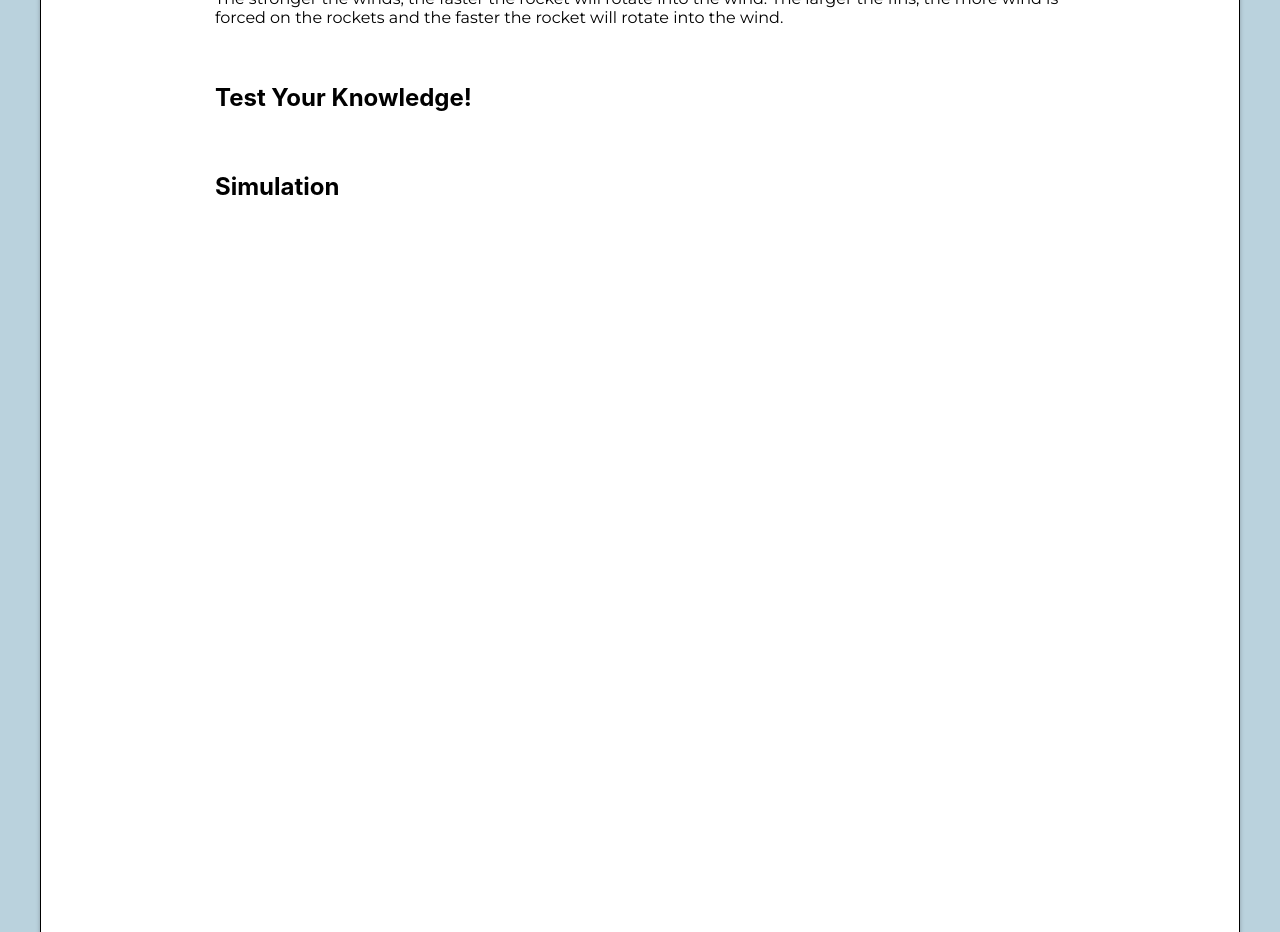
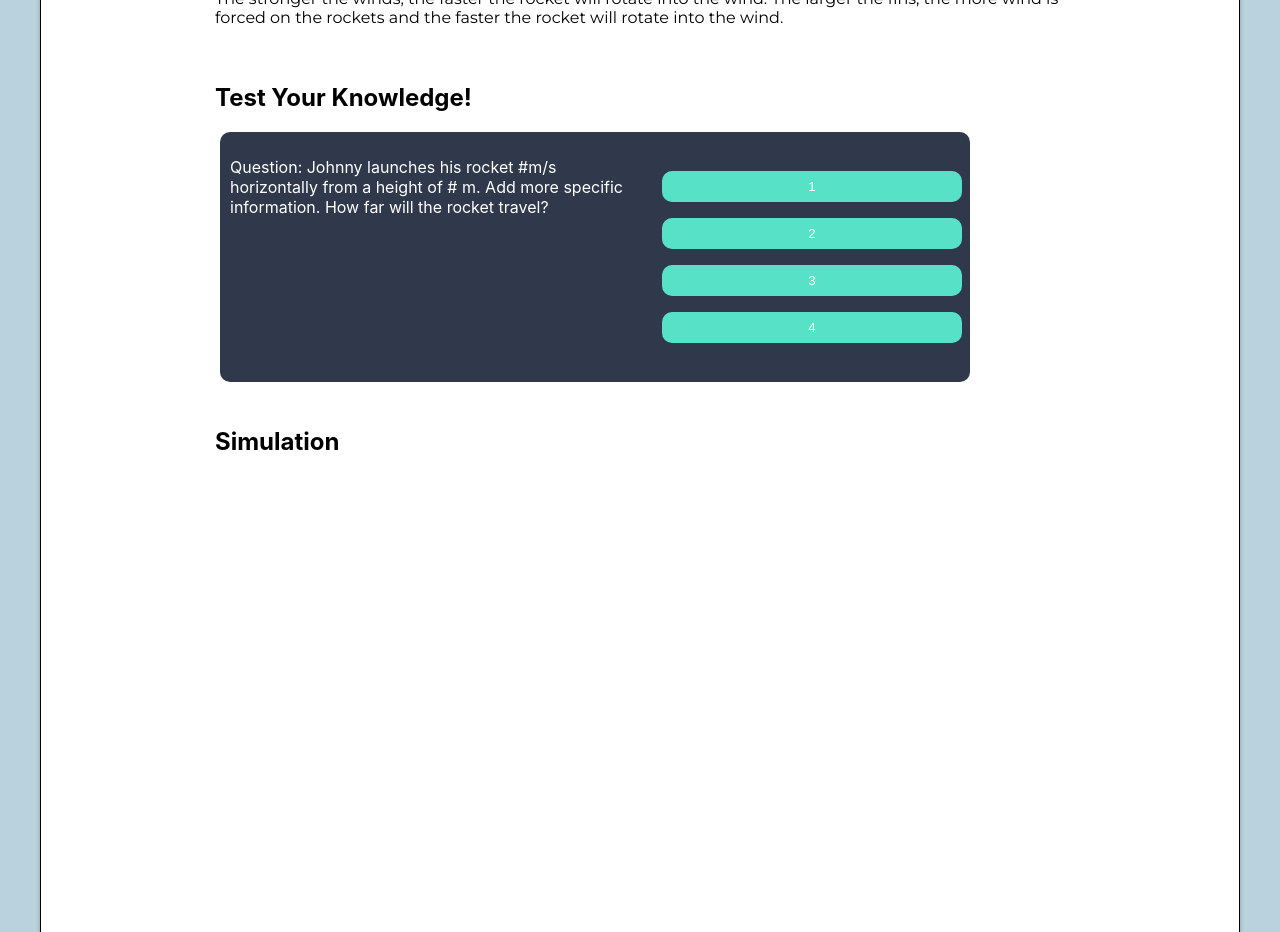
Before and after one commit to autrydev/rocket_react_page, a React (Create React App) app: page / in a window 1280 px wide. Shown: the part 1040-1972 px from the top of the page. Built offline with nearby package versions, Linux system fonts and the light colour scheme.

Commit message:
quiz basic function completed

```diff
--- /dev/null
+++ b/src/Assets/QuizQuestions.js
@@ -0,0 +1,26 @@
+const questions=[
+{
+    QNumber: 0,
+    Question: "  Question: Johnny launches his rocket #m/s horizontally from a height of # m. Add more specific information. How far will the rocket travel?",
+    Answer: 0,
+    Options: [
+        {Answer: "1" , isTrue: true},
+        {Answer: "2" , isTrue: false},
+        {Answer: "3" , isTrue: false},
+        {Answer: "4" , isTrue: false}
+    ]
+},
+{
+    QNumber: 1,
+    Question: "  q2?",
+    Answer: 2,
+    Options: [
+        {Answer: "11" , isTrue: false},
+        {Answer: "22" , isTrue: false},
+        {Answer: "33" , isTrue: true},
+        {Answer: "44" , isTrue: false}
+    ]
+}
+
+]
+export default questions;
--- a/src/Components/EducationalContent.js
+++ b/src/Components/EducationalContent.js
@@ -1,6 +1,7 @@
 import React, { useRef } from "react";
 import { Box, Button } from '@mui/material';
 import rocketwind from '../Assets/rocketwind.gif'
+import Quiz from './Quiz'
 import './styles.css';
 
 function EduContent() {
@@ -162,7 +163,7 @@ function EduContent() {
                 <br/>
 
                 <h2 className="header-font" ref = {quizRef}>Test Your Knowledge!</h2>
-                {/* Quiz */}
+                <Quiz/>
                 <br/>
 
                 <h2 className="header-font" ref = {simRef}>Simulation</h2>
--- /dev/null
+++ b/src/Components/Quiz.css
@@ -0,0 +1,66 @@
+.Quiz-app{
+    background-color: #30394C;
+    border-radius: 10px;
+    margin:5px;
+    display: flex;
+    width:750px;
+    justify-content: space-between;
+   color: white;
+   height:250px
+}
+.Quiz-Options{
+    display: flex;
+    justify-content: center;
+    align-items: center;
+    flex-direction: column;
+    text-align: center;
+
+}
+.Quiz-Question{
+    border-radius: 10px;
+    margin: 10px;
+    margin-top: 25px;
+
+}
+.Quiz-QuestionExplain-correct{
+    font-size: 10px;
+    color: rgb(131, 255, 131)
+}
+.Quiz-QuestionExplain-wrong{
+    font-size: 10px;
+    color: rgb(255, 131, 131)
+}
+
+.Quiz-buttons  {
+    color: white;
+    cursor: pointer;
+    background-color: #57e2c8;
+    border-radius: 10px;
+    margin: 8px;
+    padding: 3px;
+    width: 300px;
+    height: auto;
+    align-items: center;
+    border: 5px solid #57e2c8;
+}
+.Next-button{
+
+    color: white;
+    cursor: pointer;
+    background-color: #57e2c8;
+    border-radius: 10px;
+    margin: 10px;
+    padding: 3px;
+    width: 200px;
+    height: 30px;
+    align-items: right;
+    border: 5px solid #57e2c8;
+}
+button.Quiz-buttons:hover{
+    background-color: #57e2c8;
+    border: 5px solid       #ffffff;
+}
+button.Quiz-buttons:focus{
+    background-color: #57e2c8;
+    border: 5px solid       #ffffff;
+}
--- /dev/null
+++ b/src/Components/Quiz.js
@@ -0,0 +1,77 @@
+import React from 'react'
+import questions from '../Assets/QuizQuestions'
+import './Quiz.css'
+import { useState } from 'react';
+export default function Quiz() {
+  const [currentQuestion, setCurrentQuestion] = useState(0);
+  const [isAnswered,setIsAnswered]=useState(false);
+  const [isAnsweredCorrectly, setIsAnsweredCorrectly] = useState(false);
+    const handleOnSelection= async(Option)=>{
+      if(!isAnswered){
+      const delay = ms => new Promise(res => setTimeout(res, ms));
+
+
+      setIsAnswered(true)
+
+      if(Option.isTrue){
+        setIsAnsweredCorrectly(true)
+      }
+
+      if(currentQuestion+1<questions.length){
+        let tmp=currentQuestion+1;
+
+        await delay(2500);
+        //wait 5 sec before next quesiton
+
+        setCurrentQuestion(tmp)
+
+        setIsAnswered(false)
+      }
+    }
+    }
+
+
+    const handleOnSelectionTryAgain=async()=>{
+      setIsAnswered(false)
+      setIsAnsweredCorrectly(false)
+      setCurrentQuestion(0);
+    }
+  return (
+    <div className='Quiz-app'>
+
+      <div className='Quiz-Question'>{questions[currentQuestion].Question}
+
+      {isAnswered&&isAnsweredCorrectly&&
+      <div className='Quiz-QuestionExplain-correct'>
+        Your Answer is Correct!
+        </div>}
+        {isAnswered&&!isAnsweredCorrectly&&
+        <div className='Quiz-QuestionExplain-wrong'>
+        Your Answer is wrong. Correct Answer is {questions[currentQuestion].Options[questions[currentQuestion].Answer].Answer}
+        </div>}
+
+        </div>
+
+
+      <div className='Quiz-Options'>
+
+        <button className='Quiz-buttons'  onClick={()=>handleOnSelection(questions[currentQuestion].Options[0])}>
+          {questions[currentQuestion].Options[0].Answer}</button>
+
+        <button className='Quiz-buttons' onClick={()=>handleOnSelection(questions[currentQuestion].Options[1])}>
+          {questions[currentQuestion].Options[1].Answer}</button>
+
+        <button className='Quiz-buttons' onClick={()=>handleOnSelection(questions[currentQuestion].Options[2])}>
+          {questions[currentQuestion].Options[2].Answer}</button>
+
+        <button className='Quiz-buttons' onClick={()=>handleOnSelection(questions[currentQuestion].Options[3])}>
+          {questions[currentQuestion].Options[3].Answer}</button>
+          <div>
+          {/* {(currentQuestion+1<questions.length)  &&<button className='Next-button' onClick={()=>handleOnSelectionNext()}>Next</button>} */}
+          {(currentQuestion+1===questions.length) &&<button className='Next-button' onClick={()=>handleOnSelectionTryAgain()}>Try again!</button>}
+          </div>
+      </div>
+
+    </div>
+  )
+}
```
Also changed, not shown: 1 other file (tests, documents, lock files or other folders).
